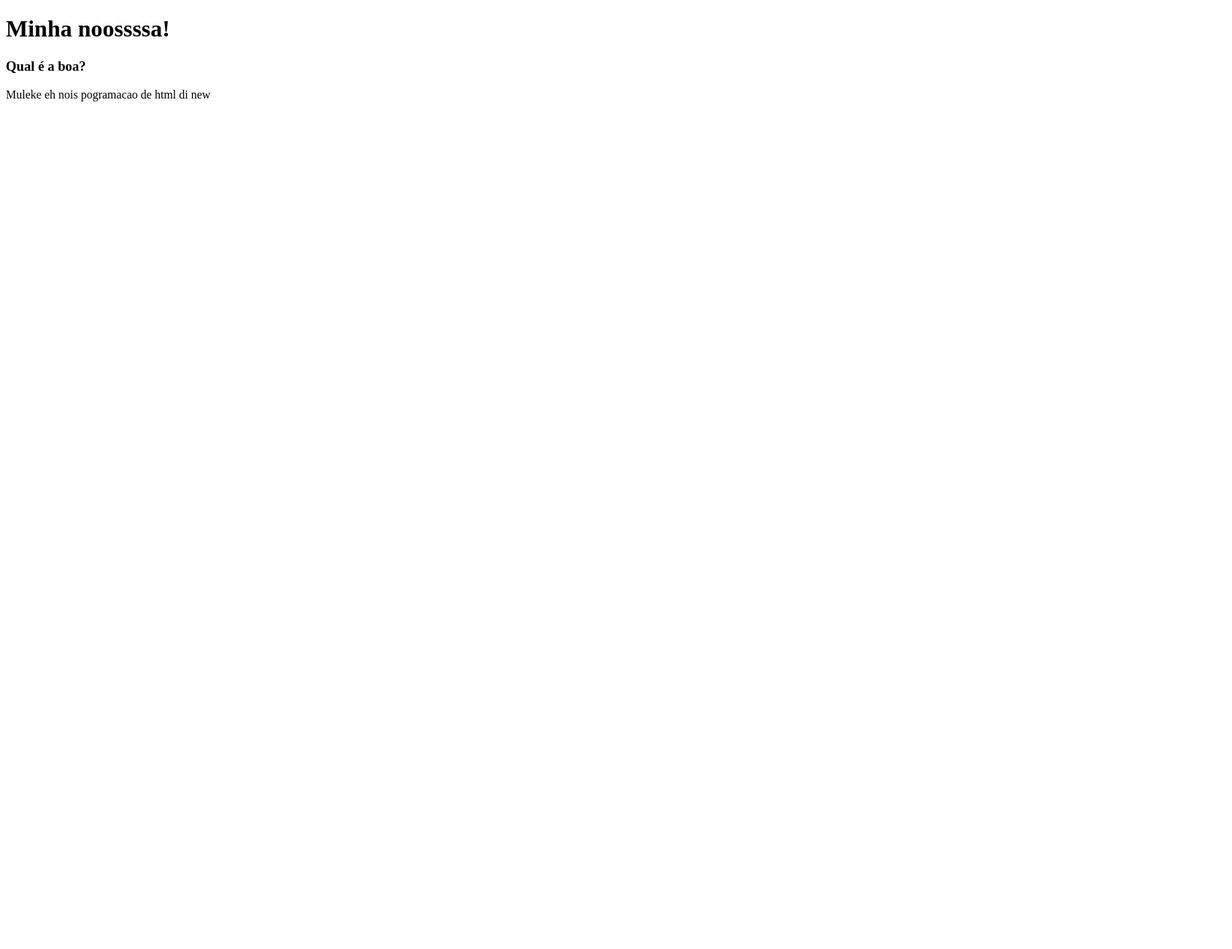
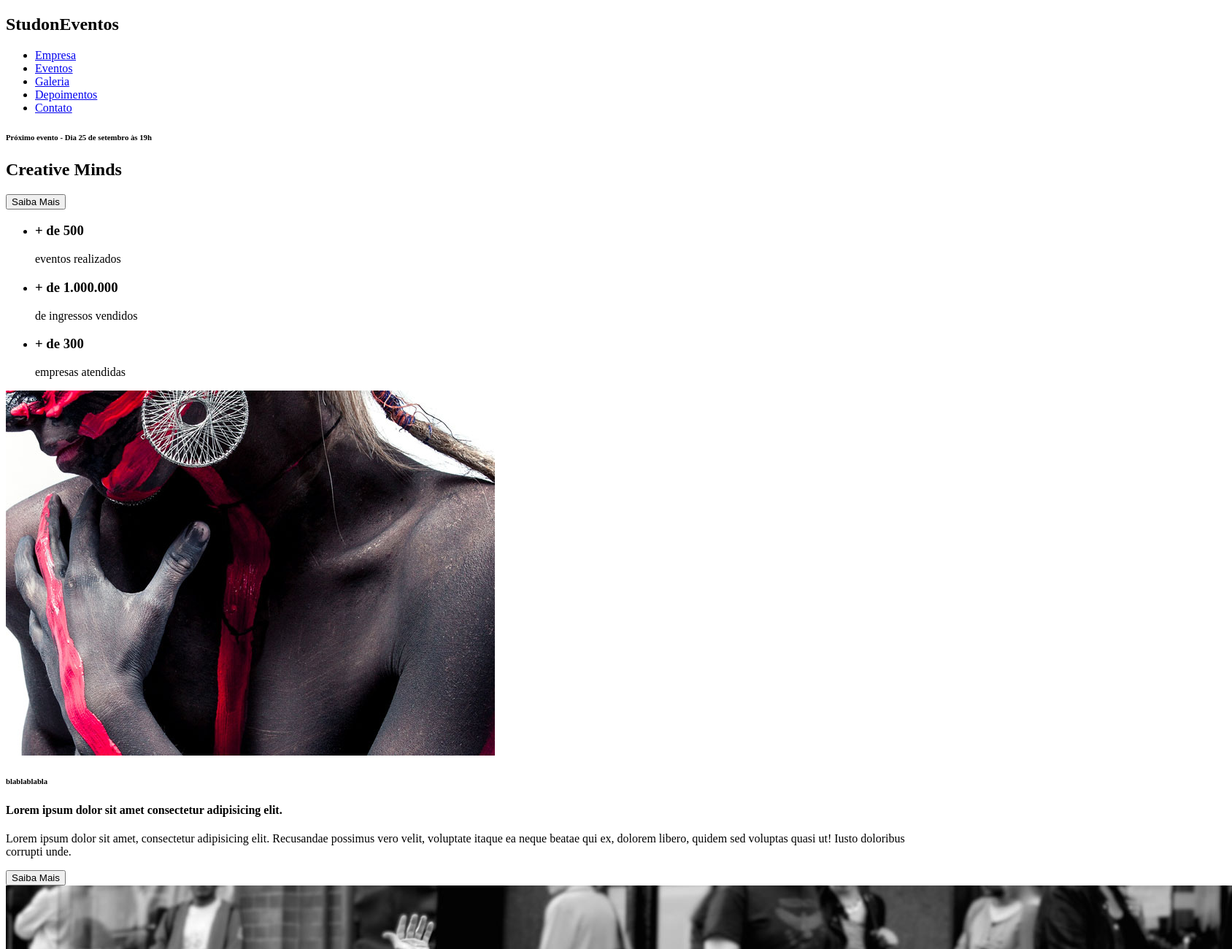
Before and after one commit to PedrovBraga/studion, a website: page src/index.html in a window 1280 px wide. Shown: the top 1300 px of the page at 73% size, 1688 px wide, since content can reach past the window. Before the commit the page ends 800 px from the top, so only its background shows below. Drawn offline with Linux system fonts and the light colour scheme.

Commit message:
feat(html): constructed html structure for the main page

```diff
--- a/src/index.html
+++ b/src/index.html
@@ -6,9 +6,95 @@
     <meta name="viewport" content="width=device-width, initial-scale=1.0">
     <title>Studion</title>
 </head>
-<body>
-    <h1>Minha noossssa!</h1>
-    <h3>Qual é a boa?</h3>
-    <p>Muleke eh nois pogramacao de html di new</p>
-</body>
+    <body>
+        <nav>
+            <h1>Stud<span>on</span><span>Eventos</span></h1>
+            <ul>
+                <li>
+                    <a href="#empresa">
+                        Empresa
+                    </a>
+                </li>
+                <li>
+                    <a href="#eventos">
+                        Eventos
+                    </a>
+                </li>
+                <li>
+                    <a href="#galeria">
+                        Galeria
+                    </a>
+                </li>
+                <li>
+                    <a href="#depoimentos">
+                        Depoimentos
+                    </a>
+                </li>
+                <li>
+                    <a href="#contato">
+                        Contato
+                    </a>
+                </li>
+            </ul>
+        </nav>
+
+        <header>
+            <div id="slider">
+                <div class="slide">
+                    <h6><span>Próximo evento</span> - Dia 25 de setembro às 19h</h6>
+                    <h2><span>Creative</span> Minds</h2>
+                    <button>Saiba Mais</button>
+                </div>
+            </div>
+        </header>
+
+        <main>
+            <section>
+                <ul>
+                    <li><h3>+ de 500</h3>eventos realizados</li>
+                    <li><h3>+ de 1.000.000 </h3>de ingressos vendidos</li>
+                    <li><h3>+ de 300</h3> empresas atendidas</li>
+                </ul>
+            </section>
+
+            <section>
+                <img src="./images/institutional.jpg" alt="">
+                <div id="">
+                    <h6>blablablabla</h6>
+                    <h4>Lorem ipsum dolor sit amet consectetur adipisicing elit.</h4>
+                    <p>
+                        Lorem ipsum dolor sit amet, consectetur adipisicing elit. Recusandae possimus vero velit, voluptate itaque ea neque beatae qui ex, dolorem libero, quidem sed voluptas quasi ut! Iusto doloribus corrupti unde.
+                    </p>
+                    <button>Saiba Mais</button>
+                </div>
+            </section>
+
+            <section>
+                <div>
+                    <img src="./images/parallax.jpg" alt="">
+                    <h6>Você informa a temática e nós criamos um evento com tecnologia e muito mais.</h6>
+                    <h2><span>Muito+ </span>Diversão</h2>
+                    <button>Fazer cotação</button>
+                </div>
+            </section>
+        </main>
+
+        <footer>
+            <h2>Studi<span>on</span><span>Eventos</span></h2>
+            <form action="">
+                <label for="">receba news e promoções</label>
+                <input type="email" placeholder="email">
+                <button type="submit">Enviar</button>
+            </form>
+            <ul>
+                <li href="facebok.com" target="_blank">Facebool</li>
+                <li href="twiter.com" target="_blank">Twitter</li>
+                <li href="youtube.com" target="_blank">Youtube</li>
+            </ul>
+            <hr/>
+            <p>
+                <small>Studio<span>ON</span> - Todos os direito reservados.</small>
+            </p>
+        </footer>
+    </body>
 </html>
```
